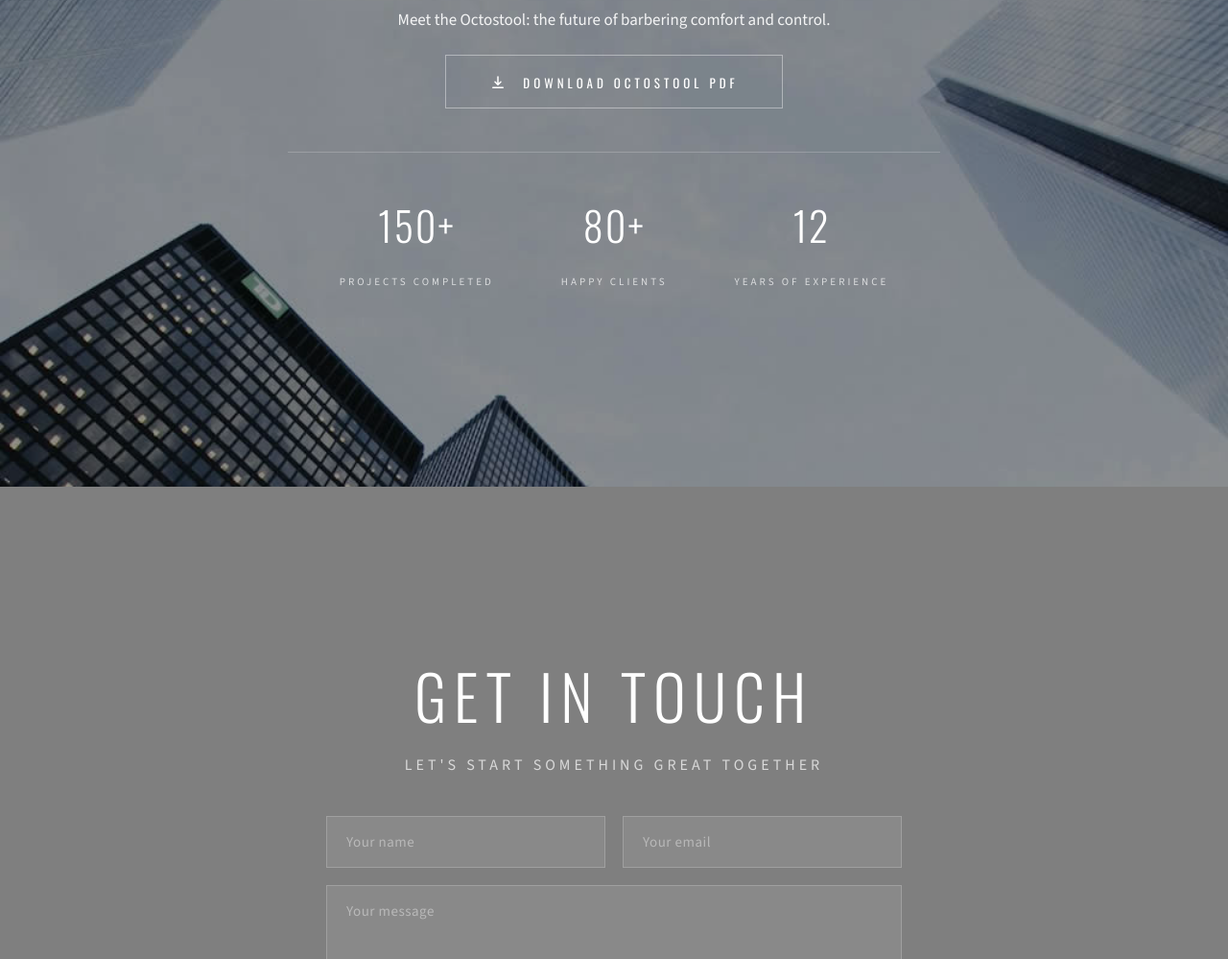
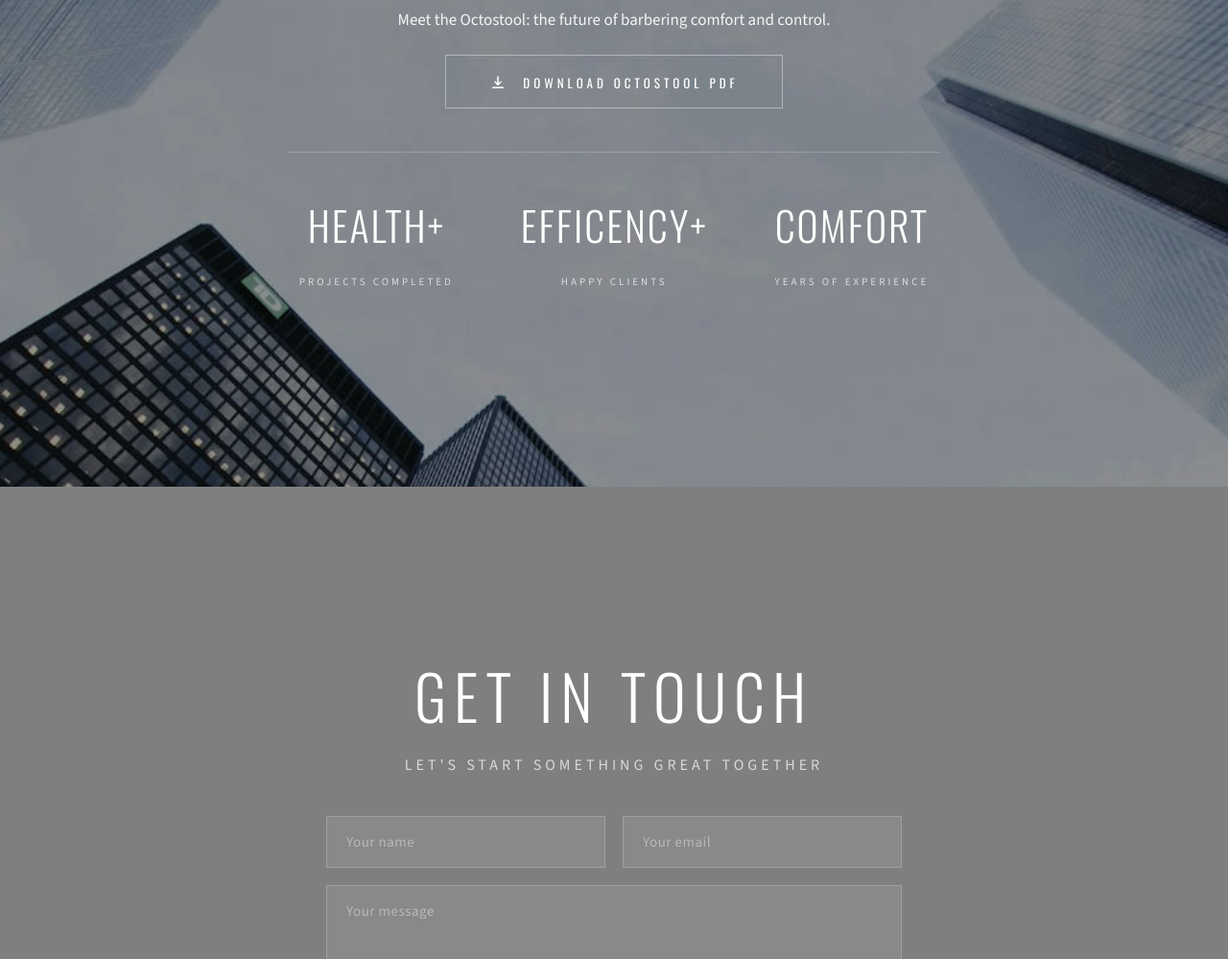
Before and after one commit to Octos-at/octos, a plain HTML site: page index.html in a window 1280 px wide. Shown: the part 2693-3692 px from the top of the page at 96% size. Drawn offline with nearby package versions, Linux system fonts and the light colour scheme.

Commit message:
Update index.html

```diff
--- a/index.html
+++ b/index.html
@@ -52,7 +52,7 @@
         <span style="vertical-align:middle;">DOWNLOAD OCTOSTOOL PDF</span>
       </a>
     </p>
-<div class="stats-row"><div class="stat-item"><span class="stat-number">150+</span><span class="stat-label caps">PROJECTS COMPLETED</span></div><div class="stat-item"><span class="stat-number">80+</span><span class="stat-label caps">HAPPY CLIENTS</span></div><div class="stat-item"><span class="stat-number">12</span><span class="stat-label caps">YEARS OF EXPERIENCE</span></div></div></div></div></section>
+<div class="stats-row"><div class="stat-item"><span class="stat-number">HEALTH+</span><span class="stat-label caps">PROJECTS COMPLETED</span></div><div class="stat-item"><span class="stat-number">EFFICENCY+</span><span class="stat-label caps">HAPPY CLIENTS</span></div><div class="stat-item"><span class="stat-number">COMFORT</span><span class="stat-label caps">YEARS OF EXPERIENCE</span></div></div></div></div></section>
   <section id="contact" class="parallax-section"><div class="parallax-bg" data-speed="0.5" style="background-image:url('images/parallax-bg-05.jpg')"></div><div class="parallax-overlay overlay-medium"></div><div class="section-content"><h2 class="section-title">GET IN TOUCH</h2><p class="section-subtitle caps">LET'S START SOMETHING GREAT TOGETHER</p><div class="contact-form-wrap"><form id="contactForm" class="contact-form" method="POST"><div class="form-row"><input type="text" name="name" placeholder="Your name" required><input type="email" name="email" placeholder="Your email" required></div><textarea name="message" placeholder="Your message" rows="5" required></textarea><input type="hidden" name="to_email" value="info@octos.at"><button type="submit" class="btn-submit">SEND MESSAGE</button></form></div></div></section>
   <footer id="templatemo-footer"><p>Copyright © 2026 Your Company. Designed by <a href="https://templatemo.com" target="_blank" rel="nofollow">TemplateMo</a></p></footer>
   <script src="templatemo-parallax-script.js"></script>
```
